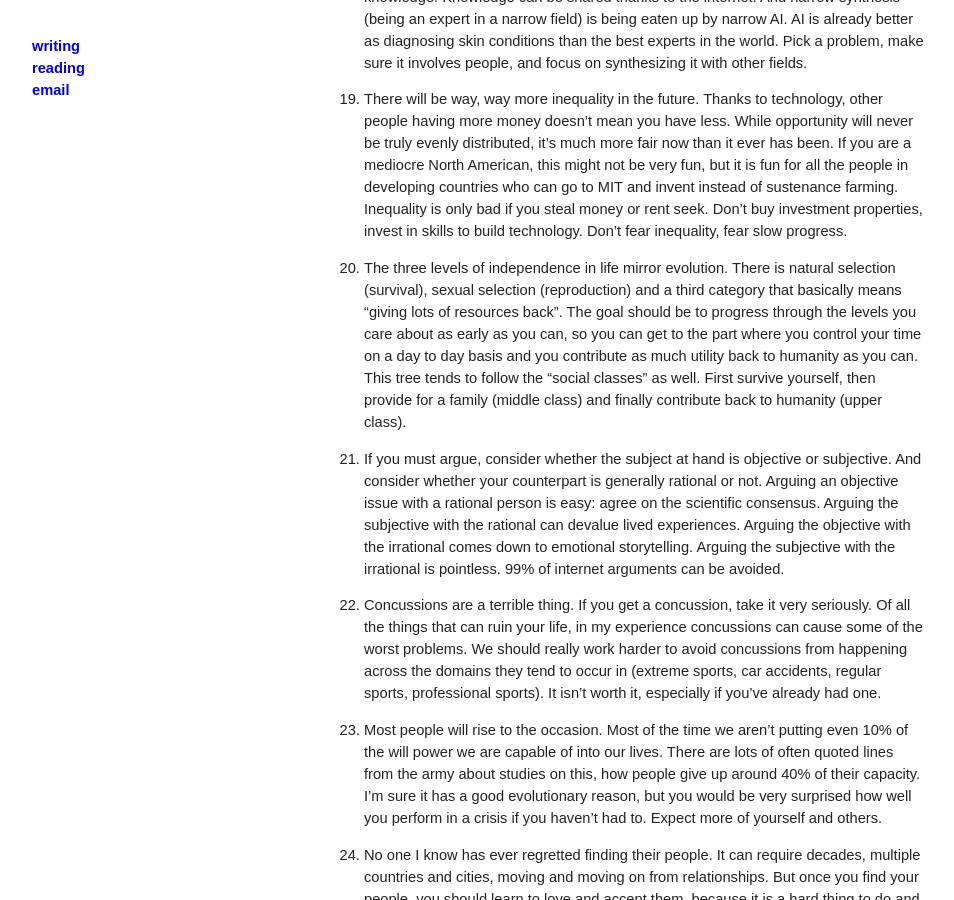
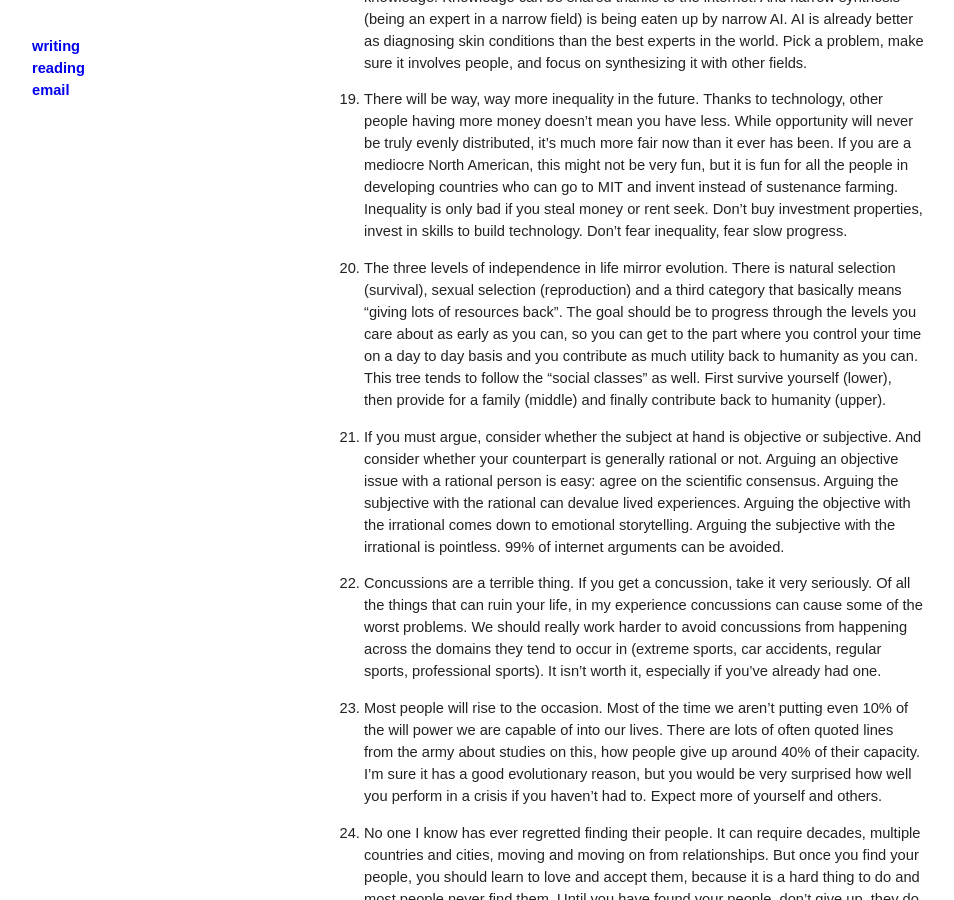
Before and after one commit to rogerkirkness/writing, a Jekyll site: the page built from _posts/2018-08-18-25-years.md, in a window 1280 px wide and 900 px high, scrolled down 2491 px. Shown: the whole window, without its empty margins (16-970 px from the left). Built offline with Jekyll 4.4.1, drawn with Linux system fonts in a browser that asks for light colours.

```diff
--- a/_posts/2018-08-18-25-years.md
+++ b/_posts/2018-08-18-25-years.md
@@ -43,7 +43,7 @@
 
 19. There will be way, way more inequality in the future. Thanks to technology, other people having more money doesn't mean you have less. While opportunity will never be truly evenly distributed, it's much more fair now than it ever has been. If you are a mediocre North American, this might not be very fun, but it is fun for all the people in developing countries who can go to MIT and invent instead of sustenance farming. Inequality is only bad if you steal money or rent seek. Don't buy investment properties, invest in skills to build technology. Don't fear inequality, fear slow progress.
 
-20. The three levels of independence in life mirror evolution. There is natural selection (survival), sexual selection (reproduction) and a third category that basically means "giving lots of resources back". The goal should be to progress through the levels you care about as early as you can, so you can get to the part where you control your time on a day to day basis and you contribute as much utility back to humanity as you can. This tree tends to follow the "social classes" as well. First survive yourself, then provide for a family (middle class) and finally contribute back to humanity (upper class).
+20. The three levels of independence in life mirror evolution. There is natural selection (survival), sexual selection (reproduction) and a third category that basically means "giving lots of resources back". The goal should be to progress through the levels you care about as early as you can, so you can get to the part where you control your time on a day to day basis and you contribute as much utility back to humanity as you can. This tree tends to follow the "social classes" as well. First survive yourself (lower), then provide for a family (middle) and finally contribute back to humanity (upper).
 
 21. If you must argue, consider whether the subject at hand is objective or subjective. And consider whether your counterpart is generally rational or not. Arguing an objective issue with a rational person is easy: agree on the scientific consensus. Arguing the subjective with the rational can devalue lived experiences. Arguing the objective with the irrational comes down to emotional storytelling. Arguing the subjective with the irrational is pointless. 99% of internet arguments can be avoided.
 
```
